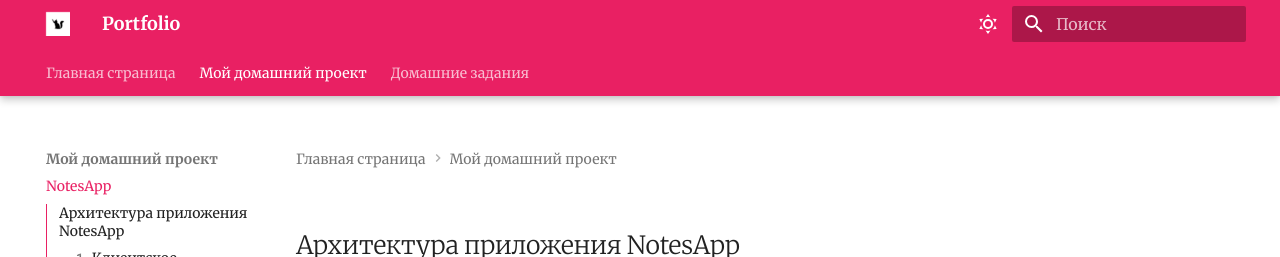
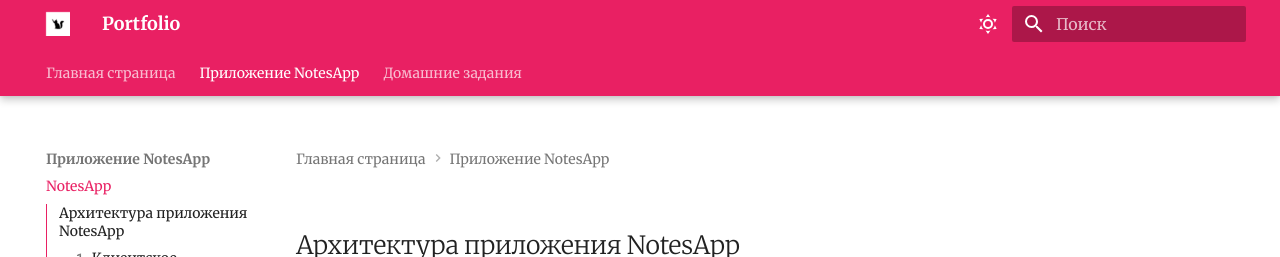
Before and after one commit to Olesia1999/pets-doc-project, an MkDocs documentation site: the page built from docs/subfolder/notesapp.md, in a window 1280 px wide and 900 px high. Shown: the top 257 px of the window. Built offline with MkDocs 1.6.1 and Material for MkDocs 9.7.7, drawn with Linux system fonts in a browser that asks for light colours.

Commit message:
Изменено название страницы

```diff
--- a/mkdocs.yml
+++ b/mkdocs.yml
@@ -37,7 +37,7 @@ theme: # Тема сайта, информация о ее параметрах
 
 nav:
   - Главная страница: index.md
-  - Мой домашний проект:
+  - Приложение NotesApp:
       - NotesApp: subfolder/notesapp.md
   - Домашние задания:
       - "Домашнее задание N2": subfolder/subsubfolder/index.md
```
